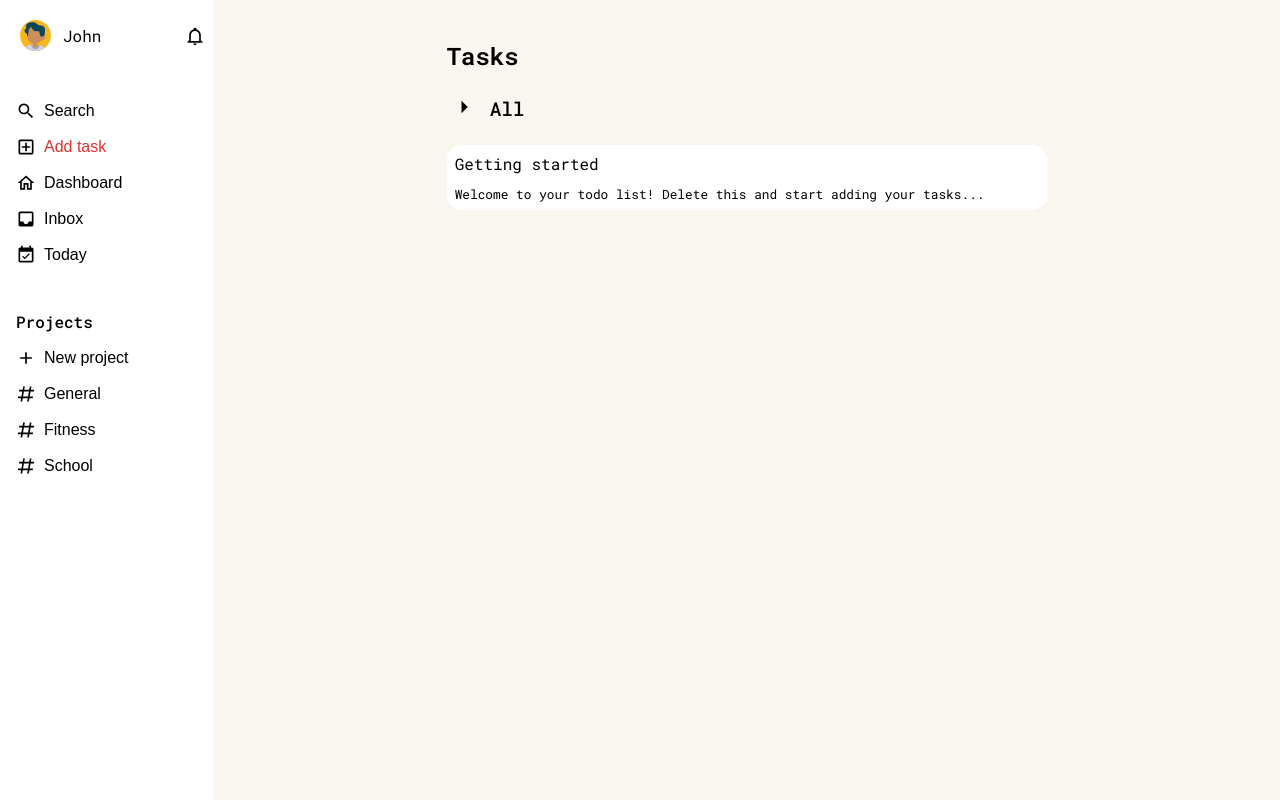
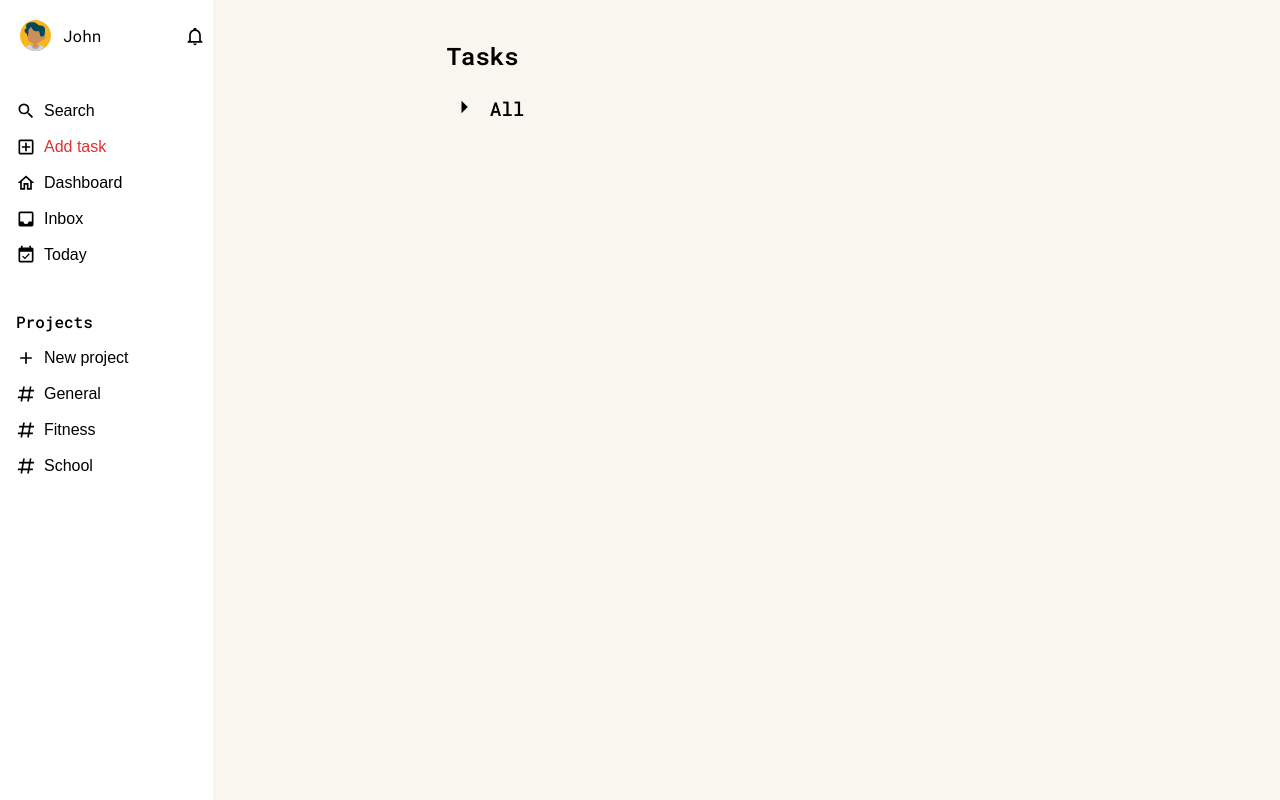
Before and after one commit to tjamescpp/todo-react-app, a React (Vite) app: page / in a window 1280 px wide. Built offline with nearby package versions, Linux system fonts and the light colour scheme.

Commit message:
Expand/collapse button functionality
It now shows the project's task list when isExpanded is true, and hides the list when false. isExpanded is managed by state.

```diff
--- a/src/components/Project.jsx
+++ b/src/components/Project.jsx
@@ -46,6 +46,13 @@ export default function Project({ id, projectName }) {
         setIsExpanded(!isExpanded);
     };
 
+    // convert to useEffect when the app is connected to a server
+    const showTaskList = () => {
+        if (isExpanded) {
+            return <TaskList tasks={tasks} id={'allList'} />;
+        }
+    };
+
     return (
         <div className="project" id={id}>
             <ProjectHeader
@@ -54,7 +61,7 @@ export default function Project({ id, projectName }) {
                 iconSrc={isExpanded ? icons.expand : icons.collapse}
                 onClick={handleExpand}
             />
-            <TaskList tasks={tasks} id={'allList'} />
+            {showTaskList()}
         </div>
     );
 }
```
